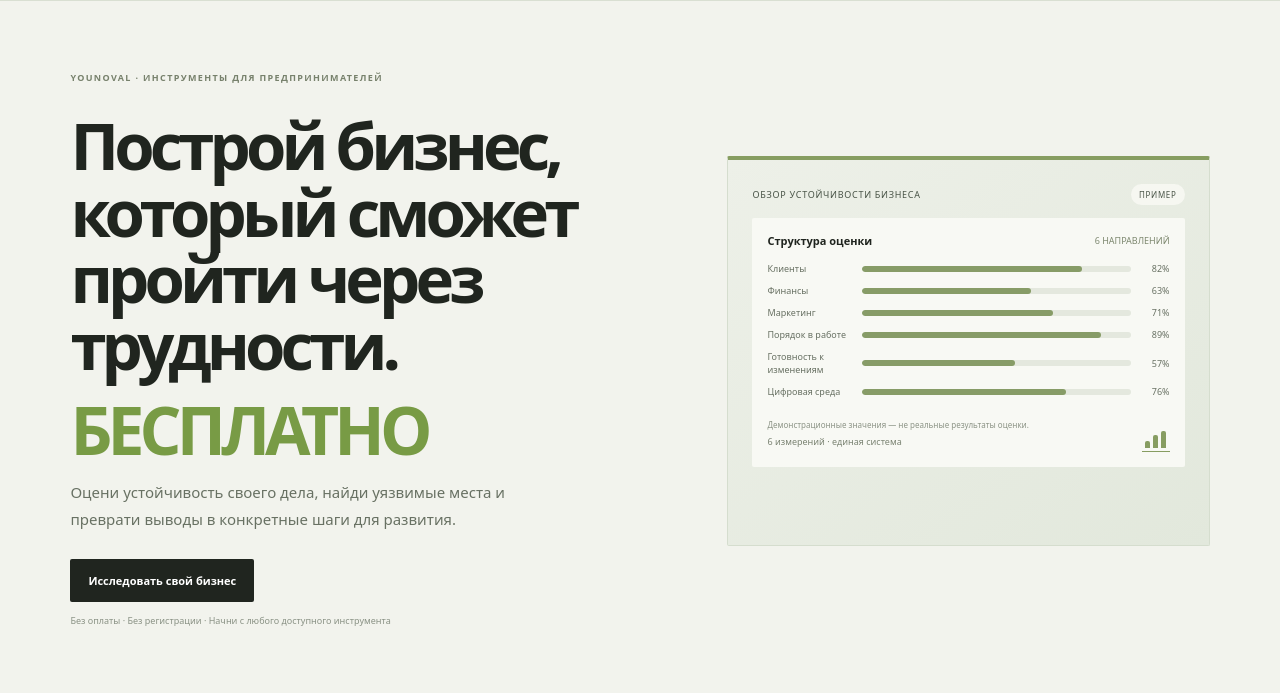
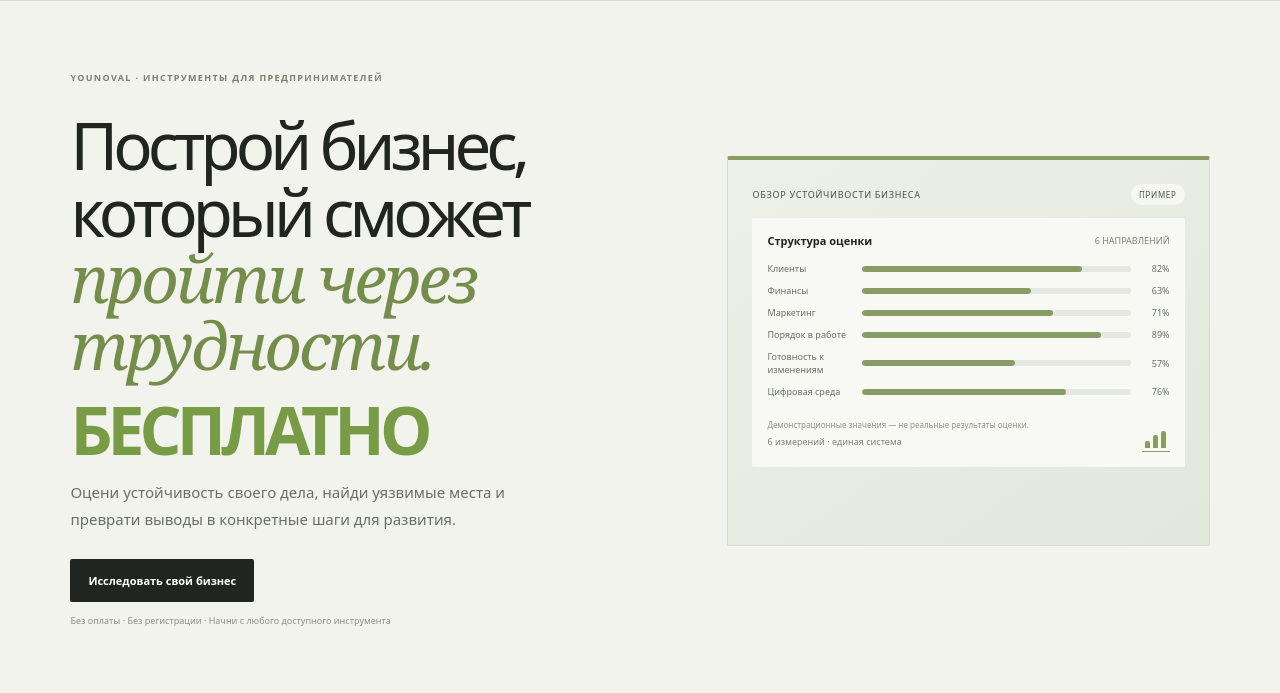
Before and after one commit to valkovadianavalkova31-spec/Younoval-platform, a plain HTML site: page index.html in a window 1280 px wide. Shown: the part 107-800 px from the top of the page. Drawn offline with Linux system fonts and the light colour scheme; no server answers.

Commit message:
Refine hero headline typography (#12)

```diff
--- a/styles.css
+++ b/styles.css
@@ -117,3 +117,7 @@ footer{justify-content:space-between;gap:24px}
 /* Footer privacy link after removing public contact block */
 .privacy-link{font-size:9px;color:#737b70;text-decoration:underline;text-underline-offset:3px;margin-left:24px}
 @media(max-width:620px){.privacy-link{margin-left:0;margin-top:8px}}
+
+/* Hero headline: lighter weight with an elegant italic accent */
+.hero h1{font-weight:400}
+.hero h1 em{font-family:Georgia,"Times New Roman",serif!important;font-style:italic!important;font-weight:400!important;letter-spacing:-.045em;color:#758d4b!important}
```
